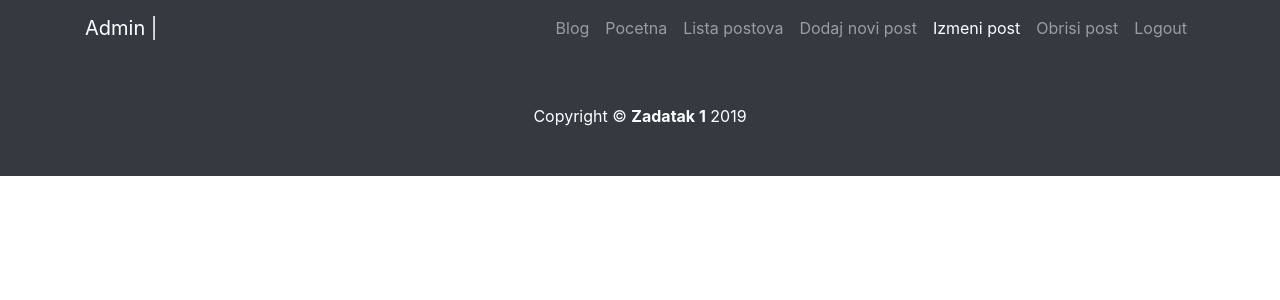
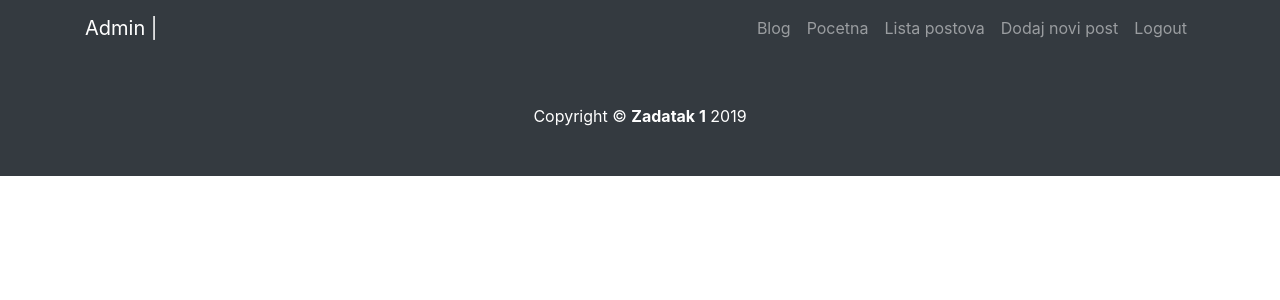
Before and after one commit to jokerrs/new_blog, a PHP site: page /novi_projekat/edit.php in a window 1280 px wide. Shown: the top 300 px of the page. Run offline with PHP 8.4, Linux system fonts and the light colour scheme; the visitor is signed in with stand-in values (Sample User, id 1); data that the repository does not hold is empty; some libraries are stand-ins or nearby versions.

Commit message:
brisanje iz navigacije linkova za delete i izmenu

```diff
--- a/edit.php
+++ b/edit.php
@@ -54,8 +54,6 @@
           <li class="nav-item"><a class="nav-link" href="<?= $link_sajta."admin.php"; ?>">Pocetna</a></li>
           <li class="nav-item"><a class="nav-link" href="<?= $link_sajta."post_list.php"; ?>">Lista postova</a></li>
           <li class="nav-item"><a class="nav-link" href="<?= $link_sajta."add_new.php"; ?>">Dodaj novi post</a></li>
-          <li class="nav-item active" active><a class="nav-link" href="<?= $link_sajta."edit.php"; ?>">Izmeni post</a></li>
-          <li class="nav-item"><a class="nav-link" href="<?= $link_sajta."delete.php"; ?>">Obrisi post</a></li>
           <li class="nav-item"><a class="nav-link" href="logout.php">Logout</a></li>
         </ul>
       </div>
```
